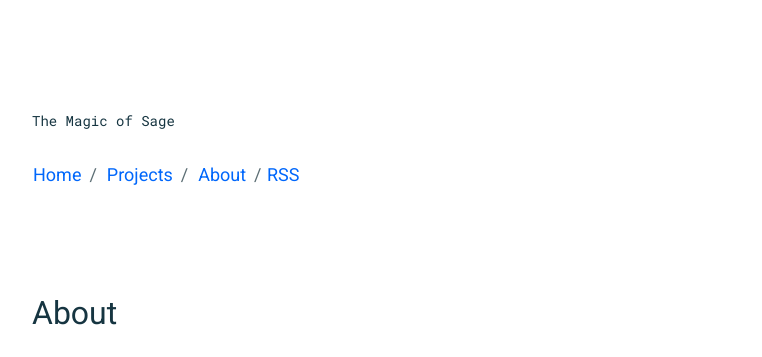
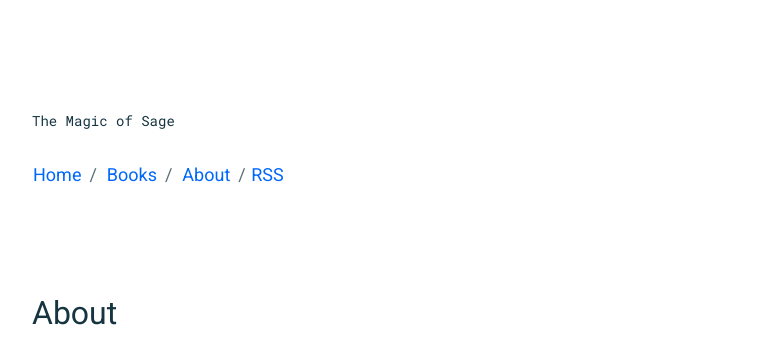
Before and after one commit to mkchoi212/paper-jekyll-theme, a Jekyll site: the page built from _pages/about.md, in a window 1280 px wide. Shown: the top 357 px of the page, without its empty margins (258-1020 px from the left). Built offline with Jekyll 4.4.1, drawn with Linux system fonts in a browser that asks for light colours.

Commit message:
Update header.html

```diff
--- a/_includes/header.html
+++ b/_includes/header.html
@@ -5,7 +5,7 @@
   {% endif %}
   <p>
     <a href="{{ "/" | prepend: site.baseurl }}">Home</a><span
-          class="u-separate"></span> <a href="{{ "/projects/" | prepend:
-          site.baseurl }}">Projects</a><span class="u-separate"></span> <a href="{{ "/about/" | prepend: site.baseurl }}">About</a><span class="u-separate"></span><a href="{{ "/feed.xml" | prepend: site.baseurl }}">RSS</a>
+          class="u-separate"></span> <a href="{{ "/books/" | prepend:
+          site.baseurl }}">Books</a><span class="u-separate"></span> <a href="{{ "/about/" | prepend: site.baseurl }}">About</a><span class="u-separate"></span><a href="{{ "/feed.xml" | prepend: site.baseurl }}">RSS</a>
   </p>
 </header>
```
